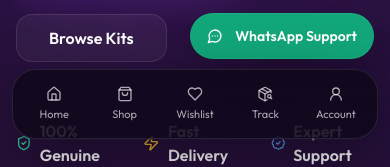
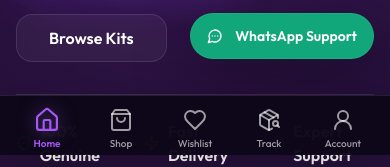
Before and after one commit to kishorecht149-design/Z-Electronics, a Next.js app: page / in a window 390 px wide. Shown: the part 689-856 px from the top of the page. Built offline with nearby package versions, Linux system fonts and the light colour scheme; no server answers.

Commit message:
feat: enhance mobile responsiveness to app-like UX (2-column grids & persistent bottom safe nav bar)

```diff
--- a/app/page.tsx
+++ b/app/page.tsx
@@ -74,7 +74,7 @@
               No products found in the catalog.
             </div>
           ) : (
-            <div className="mt-12 grid gap-6 sm:grid-cols-2 lg:grid-cols-4">
+            <div className="mt-8 grid gap-3 sm:gap-6 grid-cols-2 sm:grid-cols-2 lg:grid-cols-4">
               {products.slice(0, 4).map((product: any) => (
                 <ProductCard key={product._id} product={product} />
               ))}
--- a/app/shop/page.tsx
+++ b/app/shop/page.tsx
@@ -146,7 +146,7 @@
                 <p>No products found matching your criteria.</p>
              </div>
           ) : (
-            <div className="grid gap-6 grid-cols-1 sm:grid-cols-2 lg:grid-cols-2 xl:grid-cols-3">
+            <div className="grid gap-3 sm:gap-6 grid-cols-2 sm:grid-cols-2 lg:grid-cols-2 xl:grid-cols-3">
               {products.map((product: any) => (
                 <ProductCard key={product._id} product={product} />
               ))}
--- a/components/layout/mobile-bottom-nav.tsx
+++ b/components/layout/mobile-bottom-nav.tsx
@@ -1,5 +1,8 @@
+"use client";
+
 import type { Route } from "next";
 import Link from "next/link";
+import { usePathname } from "next/navigation";
 import { Heart, House, PackageSearch, ShoppingBag, UserRound } from "lucide-react";
 
 const items = [
@@ -11,15 +14,24 @@
 ] as const;
 
 export function MobileBottomNav() {
+  const pathname = usePathname();
+
   return (
-    <div className="fixed bottom-4 left-1/2 z-40 w-[calc(100%-1.5rem)] max-w-md -translate-x-1/2 rounded-3xl border border-white/10 bg-ink/80 px-2 py-2 shadow-card backdrop-blur-2xl md:hidden">
-      <div className="grid grid-cols-5 gap-1">
-        {items.map(({ href, icon: Icon, label }) => (
-          <Link key={href} href={href as Route} className="flex flex-col items-center gap-1 rounded-2xl px-2 py-2 text-[11px] text-white/65">
-            <Icon className="h-4 w-4" />
-            <span>{label}</span>
-          </Link>
-        ))}
+    <div className="fixed bottom-0 left-0 right-0 z-40 w-full border-t border-white/10 bg-ink/95 pb-[env(safe-area-inset-bottom)] pt-2 px-3 shadow-2xl backdrop-blur-2xl md:hidden">
+      <div className="grid grid-cols-5 gap-1 max-w-md mx-auto">
+        {items.map(({ href, icon: Icon, label }) => {
+          const isActive = pathname === href || (href !== "/" && pathname.startsWith(href));
+          return (
+            <Link
+              key={href}
+              href={href as Route}
+              className={`flex flex-col items-center gap-1 rounded-xl py-1 text-[10px] font-medium transition-all ${isActive ? "text-violet-400" : "text-white/60 hover:text-white/80"}`}
+            >
+              <Icon className={`h-4.5 w-4.5 transition-transform duration-300 ${isActive ? "scale-110 text-violet-400 filter drop-shadow-[0_0_8px_rgba(167,139,250,0.5)]" : ""}`} />
+              <span className={isActive ? "font-semibold" : ""}>{label}</span>
+            </Link>
+          );
+        })}
       </div>
     </div>
   );
--- a/components/shop/product-card.tsx
+++ b/components/shop/product-card.tsx
@@ -27,9 +27,9 @@
     <GlassCard className="group flex flex-col overflow-hidden p-0 h-full transition-all hover:border-violet-500/30 hover:shadow-[0_8px_30px_rgba(139,92,246,0.1)]">
       {/* 1. Image & Badges */}
       <div className="relative border-b border-white/5 bg-white/[0.02]">
-        <div className="absolute left-3 top-3 z-10 flex flex-col gap-2">
+        <div className="absolute left-2 top-2 sm:left-3 sm:top-3 z-10 flex flex-col gap-2">
           {product.compareAtPrice > product.price && (
-            <div className="rounded-full bg-pink px-2.5 py-1 text-[10px] font-bold tracking-wide text-white uppercase shadow-lg shadow-pink/20">
+            <div className="rounded-full bg-pink px-2 py-0.5 sm:px-2.5 sm:py-1 text-[8px] sm:text-[10px] font-bold tracking-wide text-white uppercase shadow-lg shadow-pink/20">
               Save {percentOff(product.price, product.compareAtPrice)}%
             </div>
           )}
@@ -40,59 +40,59 @@
             e.preventDefault();
             toggleWishlist(productId);
           }}
-          className="absolute right-3 top-3 z-10 rounded-full bg-black/40 p-2 text-white/75 backdrop-blur-md transition-colors hover:bg-black/60 hover:text-white"
+          className="absolute right-2 top-2 sm:right-3 sm:top-3 z-10 rounded-full bg-black/40 p-1.5 sm:p-2 text-white/75 backdrop-blur-md transition-colors hover:bg-black/60 hover:text-white"
         >
-          <Heart className={`h-4 w-4 ${isWishlisted ? "fill-pink text-pink" : ""}`} />
+          <Heart className={`h-3.5 w-3.5 sm:h-4 sm:w-4 ${isWishlisted ? "fill-pink text-pink" : ""}`} />
         </button>
         <Link href={`/product/${product.slug}` as Route} className="block relative aspect-[4/3] w-full overflow-hidden">
           <Image
             src={imageUrl}
             alt={product.name}
             fill
-            className="object-cover p-6 transition-transform duration-500 group-hover:scale-110"
+            className="object-cover p-3 sm:p-6 transition-transform duration-500 group-hover:scale-110"
           />
         </Link>
       </div>
 
-      <div className="flex flex-1 flex-col p-5">
+      <div className="flex flex-1 flex-col p-3 sm:p-5">
         <div className="flex-1">
           {/* Brand/SKU */}
-          <div className="mb-2 flex items-center justify-between text-[11px] font-medium uppercase tracking-wider text-white/40">
+          <div className="mb-1 sm:mb-2 flex items-center justify-between text-[9px] sm:text-[11px] font-medium uppercase tracking-wider text-white/40">
             <span>{brandName || "Generic"}</span>
-            <span>{product.sku || "N/A"}</span>
+            <span className="hidden sm:inline">{product.sku || "N/A"}</span>
           </div>
 
           {/* 2. Product Name */}
-          <Link href={`/product/${product.slug}` as Route} className="line-clamp-2 text-base font-semibold text-white transition-colors group-hover:text-violet-200 leading-tight">
+          <Link href={`/product/${product.slug}` as Route} className="line-clamp-2 text-xs sm:text-base font-semibold text-white transition-colors group-hover:text-violet-200 leading-tight">
             {product.name}
           </Link>
 
           {/* 3. Trust / Rating */}
-          <div className="mt-3 flex items-center gap-2">
-            <div className="flex items-center gap-1 text-amber-400">
-              <Star className="h-3.5 w-3.5 fill-current" />
-              <span className="text-xs font-medium text-white">{product.rating || "5.0"}</span>
+          <div className="mt-2 flex flex-wrap items-center gap-1 sm:gap-2">
+            <div className="flex items-center gap-0.5 text-amber-400">
+              <Star className="h-3 w-3 sm:h-3.5 sm:w-3.5 fill-current" />
+              <span className="text-[10px] sm:text-xs font-medium text-white">{product.rating || "5.0"}</span>
             </div>
-            <span className="text-xs text-white/40">({product.reviewCount || 0} reviews)</span>
-            <div className="ml-auto flex items-center gap-1 text-[10px] font-medium text-emerald-400">
+            <span className="text-[9px] sm:text-xs text-white/40">({product.reviewCount || 0})</span>
+            <div className="ml-auto hidden sm:flex items-center gap-1 text-[10px] font-medium text-emerald-400">
               <ShieldCheck className="h-3 w-3" />
               <span>Verified</span>
             </div>
           </div>
         </div>
 
-        <div className="mt-5 space-y-4">
-          <div className="flex items-end justify-between">
+        <div className="mt-3 sm:mt-5 space-y-2 sm:space-y-4">
+          <div className="flex items-end justify-between gap-1">
             {/* 4. Price */}
             <div>
               {product.compareAtPrice > product.price && (
-                <p className="text-[11px] text-white/40 line-through mb-0.5">{formatCurrency(product.compareAtPrice)}</p>
+                <p className="text-[9px] sm:text-[11px] text-white/40 line-through mb-0.5">{formatCurrency(product.compareAtPrice)}</p>
               )}
-              <p className="text-xl font-bold text-white leading-none">{formatCurrency(product.price)}</p>
+              <p className="text-sm sm:text-xl font-bold text-white leading-none">{formatCurrency(product.price)}</p>
             </div>
             {/* 5. Stock */}
             <div className="text-right">
-              <span className={`inline-block rounded-full bg-white/5 border border-white/10 px-2 py-1 text-[10px] font-medium text-white/70 ${stockState === "in-stock" ? "text-emerald-400 border-emerald-400/20 bg-emerald-400/10" : stockState === "low-stock" ? "text-amber-400 border-amber-400/20 bg-amber-400/10" : "text-pink border-pink/20 bg-pink/10"}`}>
+              <span className={`inline-block rounded-full bg-white/5 border border-white/10 px-1.5 py-0.5 text-[8px] sm:text-[10px] font-medium text-white/70 ${stockState === "in-stock" ? "text-emerald-400 border-emerald-400/20 bg-emerald-400/10" : stockState === "low-stock" ? "text-amber-400 border-amber-400/20 bg-amber-400/10" : "text-pink border-pink/20 bg-pink/10"}`}>
                 {stockState.replace(/-/g, " ")}
               </span>
             </div>
@@ -100,7 +100,7 @@
 
           {/* 6. CTA */}
           <Button
-            className="w-full shadow-lg transition-all hover:shadow-violet-500/25"
+            className="w-full h-8 sm:h-10 text-xs sm:text-sm shadow-lg transition-all hover:shadow-violet-500/25"
             disabled={product.stock <= 0}
             onClick={() => {
               if (product.stock > 0) {
@@ -109,7 +109,7 @@
               }
             }}
           >
-            <ShoppingCart className="mr-2 h-4 w-4" /> {product.stock > 0 ? "Add to Cart" : "Out of Stock"}
+            <ShoppingCart className="mr-1 h-3.5 w-3.5 sm:mr-2 sm:h-4 sm:w-4" /> {product.stock > 0 ? "Add to Cart" : "Out of Stock"}
           </Button>
         </div>
       </div>
```
